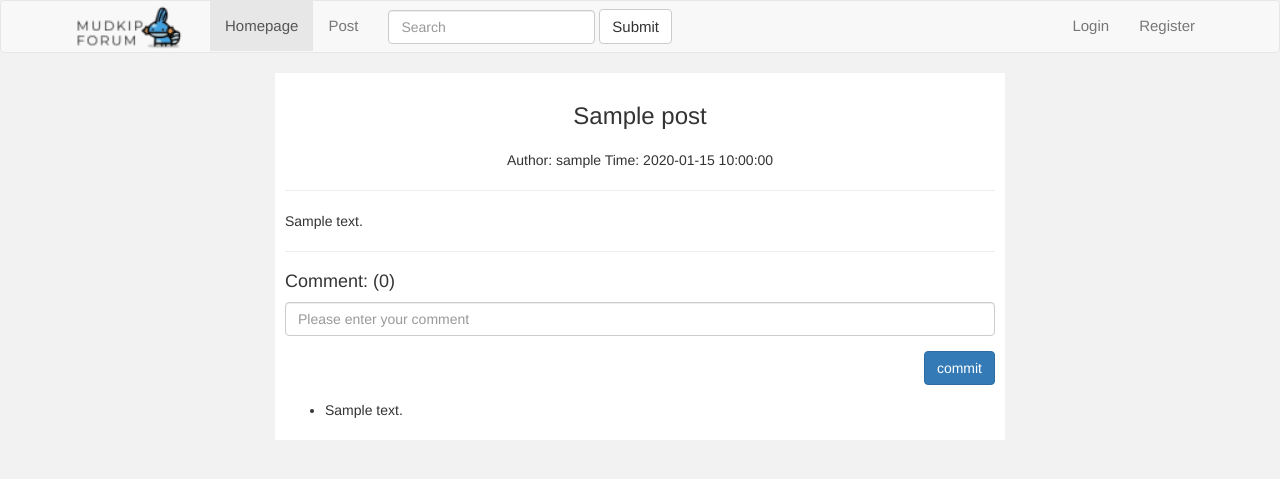
After one commit to konodiodaa/flask--forum, a Flask app: template bbsforum/templates/detail.html in a window 1280 px wide. The commit adds this page. Shown: the top 479 px of the page. Run offline with Flask 2, Linux system fonts and the light colour scheme; the template is opened without the code that fills it: most values are stand-ins (such as "Sample title", 1, 10 or a date in 2020); parts of the project's set-up code (start-up, migrations or seed data) failed here and were passed over.

Commit message:
Add files via upload

```diff
--- a/bbsforum/manage.py
+++ b/bbsforum/manage.py
@@ -4,7 +4,7 @@ from flask_script import Manager
 from flask_migrate import MigrateCommand, Migrate
 from run import app
 from exts import db
-from app.model import User
+from app.model import User, Comment, Posts
 
 
 manage = Manager(app)
--- a/bbsforum/run.py
+++ b/bbsforum/run.py
@@ -1,7 +1,9 @@
 from flask import Flask, render_template, request, redirect, url_for,session
+from sqlalchemy import text
+
 import config
 from app.decorator import login_required
-from app.model import User, Posts
+from app.model import User, Posts, Comment
 from exts import db
 
 app = Flask(__name__)
@@ -11,7 +13,10 @@ db.init_app(app)
 
 @app.route('/')
 def index():
-    return render_template('index.html')
+    context = {
+        'postses': Posts.query.order_by(text('-create_time')).all()
+    }
+    return render_template('index.html', **context)
 
 
 @app.route('/login/', methods=['GET','POST'])
@@ -80,6 +85,29 @@ def sendpost():
         return redirect(url_for('index'))
 
 
+@app.route('/detail/<posts_id>')
+def detail(posts_id):
+    posts = Posts.query.filter(Posts.id == posts_id).first()
+
+    return render_template('detail.html', posts=posts)
+
+
+@app.route('/comment/', methods=['POST'])
+@login_required
+def add_comment():
+    content = request.form.get('comment_content')
+    posts_id = request.form.get('posts_id')
+
+    comment = Comment(content=content)
+    user_id = session['user_id']
+    user = User.query.filter(User.id == user_id).first()
+    comment.author = user
+    posts = Posts.query.filter(Posts.id == posts_id).first()
+    comment.posts = posts
+    db.session.add(comment)
+    db.session.commit()
+    return redirect(url_for('detail', posts_id=posts_id))
+
 @app.context_processor
 def my_context_processor():
     user_id = session.get('user_id')
--- a/bbsforum/static/css/base.css
+++ b/bbsforum/static/css/base.css
@@ -10,3 +10,7 @@ body{
     padding: 10px;
     overflow: hidden;
 }
+
+.page-title{
+    text-align: center;
+}
--- /dev/null
+++ b/bbsforum/static/css/detail.css
@@ -0,0 +1,4 @@
+.posts-info{
+    text-align: center;
+    margin-top:20px;
+}
--- a/bbsforum/templates/base.html
+++ b/bbsforum/templates/base.html
@@ -28,7 +28,7 @@
     <!-- Collect the nav links, forms, and other content for toggling -->
     <div class="collapse navbar-collapse" id="bs-example-navbar-collapse-1">
       <ul class="nav navbar-nav">
-        <li class="active"><a style="font-size: 15px;" href="#">Homepage<span class="sr-only">(current)</span></a></li>
+        <li class="active"><a style="font-size: 15px;" href="/">Homepage<span class="sr-only">(current)</span></a></li>
         <li><a style="font-size: 15px;" href="{{ url_for('sendpost') }}">Post</a></li>
       </ul>
       <form class="navbar-form navbar-left">
--- /dev/null
+++ b/bbsforum/templates/detail.html
@@ -0,0 +1,35 @@
+{% extends 'base.html' %}
+
+{% block title %}Post Detail{% endblock %}
+
+{% block head %}
+    <link rel="stylesheet" href="{{ url_for('static',filename='css/detail.css')}}">
+{% endblock %}
+
+
+{% block main %}
+    <h3 class="page-title">{{ posts.title }}</h3>
+    <p class="posts-info">
+        <span>Author: {{ posts.author.username }}</span>
+        <span>Time: {{ posts.create_time }}</span>
+    </p>
+    <hr>
+    <p class="posts-container">{{ posts.content }}</p>
+    <hr>
+    <h4>Comment: (0)</h4>
+    <form action="{{ url_for('add_comment') }}" method="post">
+        <div class="form-group">
+            <input class="form-control" type="text" name="comment_content" placeholder="Please enter your comment">
+            <input type="hidden" name="posts_id" value="{{ posts.id }}">
+        </div>
+        <div class="form-group" style="text-align: right">
+            <button class="btn btn-primary">commit</button>
+        </div>
+    </form>
+    <ul>
+        {% for comment in posts.comments %}
+            <li>{{ comment.content }}</li>
+        {% endfor %}
+
+    </ul>
+{% endblock %}
```
Also changed, not shown: bbsforum/app/model.py (+11 -0 lines), bbsforum/migrations/versions/666d40716ec2_.py (added, +36 -0 lines), bbsforum/static/css/index.css (added, +43 -0 lines), bbsforum/templates/index.html (+21 -1 lines), bbsforum/static/images/mudkip.png (added).
